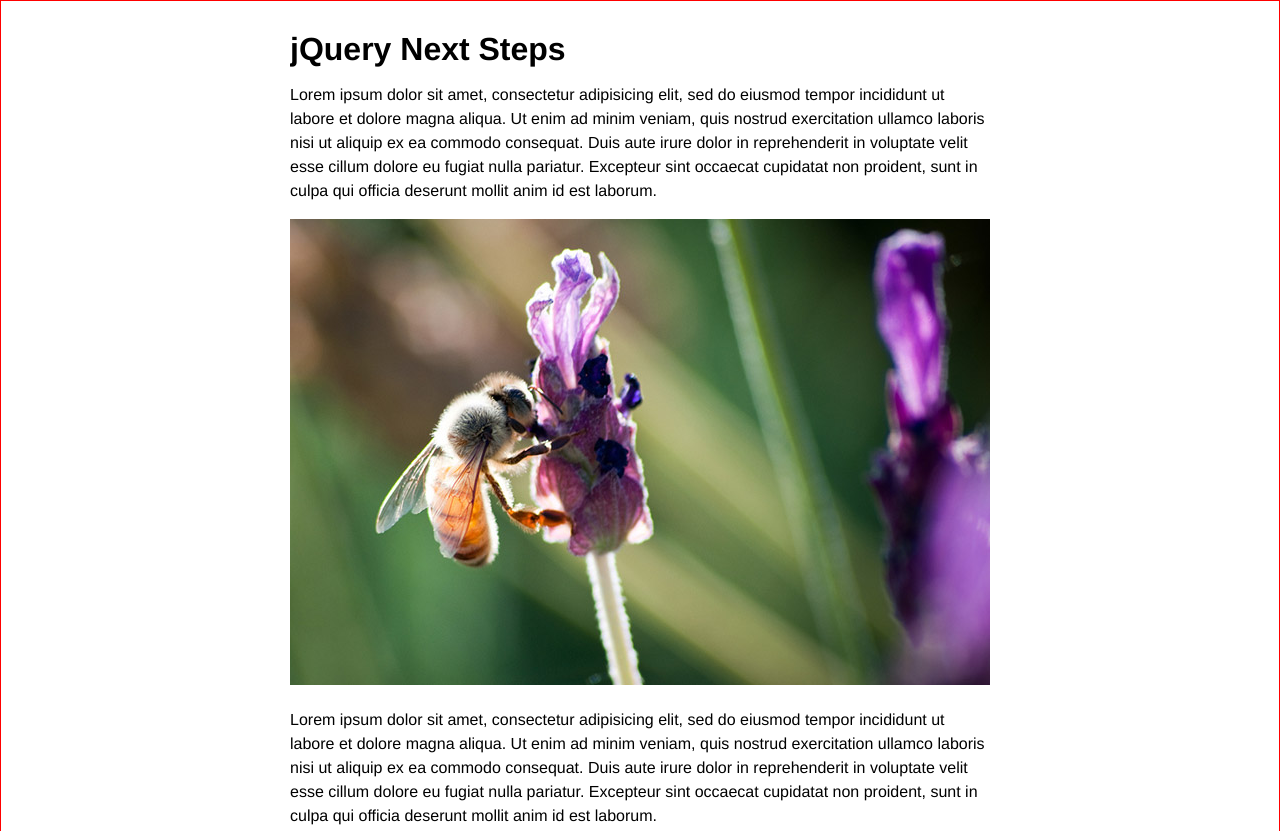
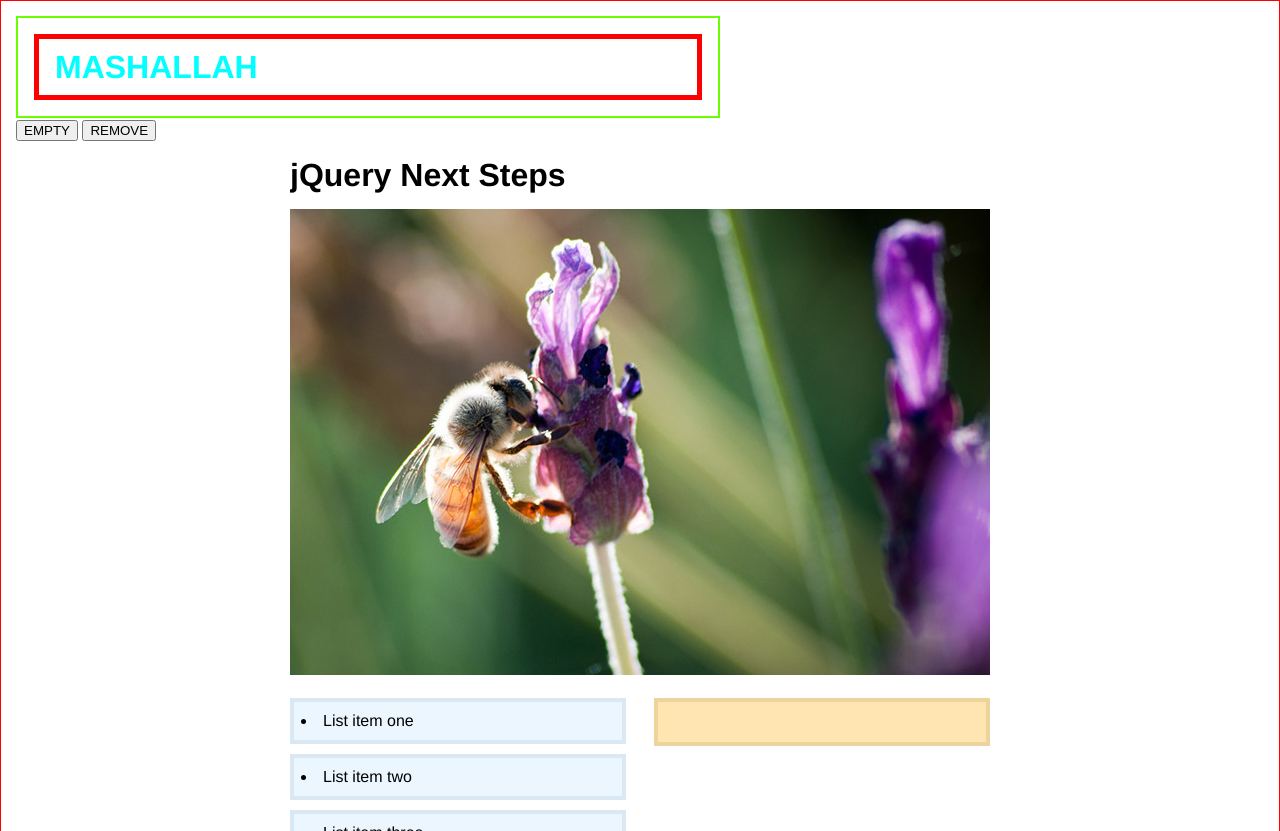
Before and after one commit to ABDULALI3468/JQUERY-SCROLL-ANIMATIONS, a plain HTML site: page index.html in a window 1280 px wide. Shown: the top 831 px of the page. Drawn offline with nearby package versions, Linux system fonts and the light colour scheme.

Commit message:
ADDED NOTES FOR JQUERY

```diff
--- a/css/screen.css
+++ b/css/screen.css
@@ -3,6 +3,7 @@ html {
   margin: 0;
   background-color: #fff;
 	scroll-behavior: smooth;
+  box-sizing: border-box;
 }
 
 body {
@@ -12,6 +13,22 @@ body {
   margin: 0;
   color: #000;
 	border: 1px solid red;
+}
+
+.div-con {
+  border: 2px solid rgb(106, 255, 0);
+  width: 700px;
+  /* height: 100px; */
+  font-size: 2rem;
+  color: aqua;
+}
+
+.mas {
+  font-size: 2rem;
+  color: aqua;
+  border: 5px solid red;
+  padding: 1rem;
+  margin: 1rem;
 }
 
 a,
--- a/index.html
+++ b/index.html
@@ -14,6 +14,13 @@
   </head>
 
   <body>
+
+
+    <div class="div-con">
+      <h1 class="mas">MASHALLAH</h1>
+    </div>
+    <button type="button" class="EMPTY">EMPTY</button>
+    <button type="button" class="REMOVE">REMOVE</button>
     <!-- container -->
     <div class="container">
       <h1>jQuery Next Steps</h1>
--- a/js/main.js
+++ b/js/main.js
@@ -53,4 +53,17 @@ jQuery(window).load(function () {
   jQuery(window).scroll(function () {
     revealCommands();
   });
+
+  jQuery(".EMPTY").click(function () {
+    // jQuery(".mas").empty();
+    jQuery(".mas").innerWidth("350px");
+  });
+  jQuery(".REMOVE").click(function () {
+    jQuery(".mas").remove();
+  });
 });
+
+
+$('p').toggle(3000, function() {
+  console.log("I AM A CALLBACK AND WILL RUN ONCE THE ABOVE OPERATION HAS BEEN COMPLETED INSHALLAH")
+})
```
Also changed, not shown: js/index.js (+16 -0 lines), 1 other file.
